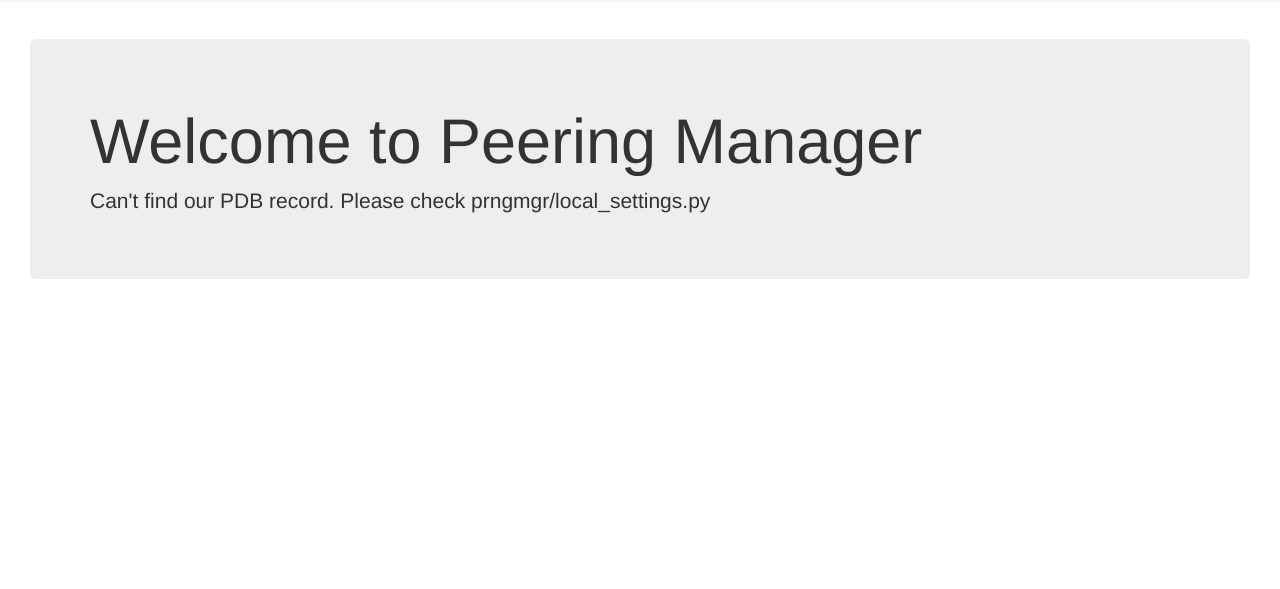
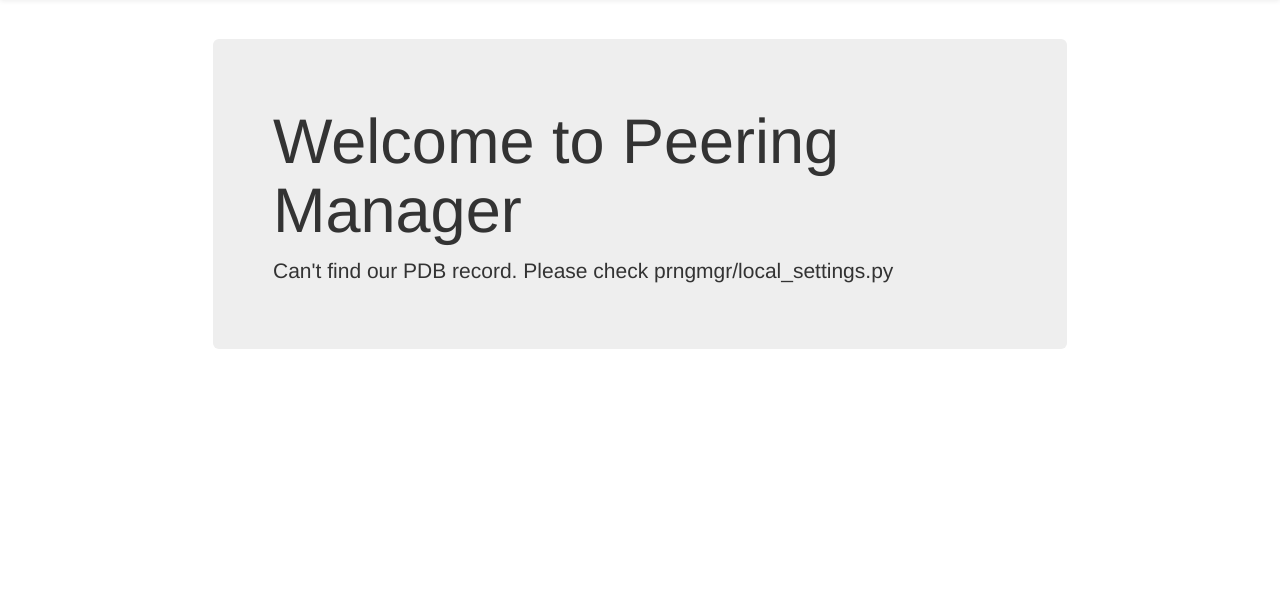
Before and after one commit to wolcomm/prngmgr, a Django app: template prngmgr/templates/prngmgr/index.html in a window 1280 px wide. Shown: the part 51-640 px from the top of the page. Run offline with Django 3.2, Linux system fonts and the light colour scheme; the template is opened without the code that fills it, so the values that code supplies are empty; some libraries are stand-ins or nearby versions.

Commit message:
modified jumbotron sizing

```diff
--- a/prngmgr/static/css/base.css
+++ b/prngmgr/static/css/base.css
@@ -19,3 +19,7 @@
 .container .text-muted {
     margin: 20px 15px;
 }
+.jumbotron {
+    max-width: 70%;
+    margin: auto;
+}
```
